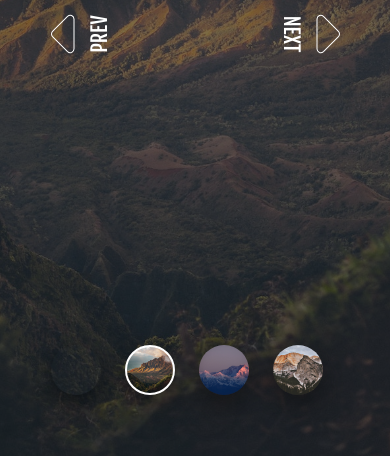
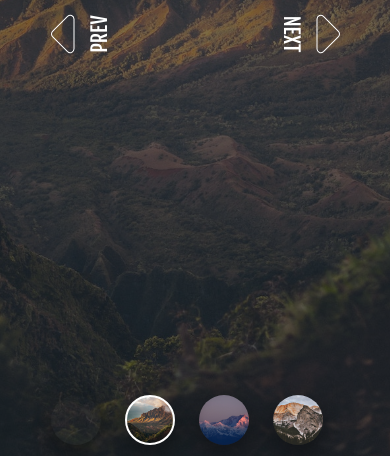
Before and after one commit to Nanzoboy/wedding_page, a plain HTML site: page index.html in a window 390 px wide. Shown: the part 388-844 px from the top of the page. Drawn offline with nearby package versions, Linux system fonts and the light colour scheme.

Commit message:
corrigindo responsividade para mobile

```diff
--- a/style.css
+++ b/style.css
@@ -269,7 +269,4 @@ span.swiper-pagination-bullet.swiper-pagination-bullet-active {
         font-size: 1.1rem;
         margin-right: 0;
     }
-    .swiper-pagination{
-        margin-bottom: 5rem;
-    }
 }
```
